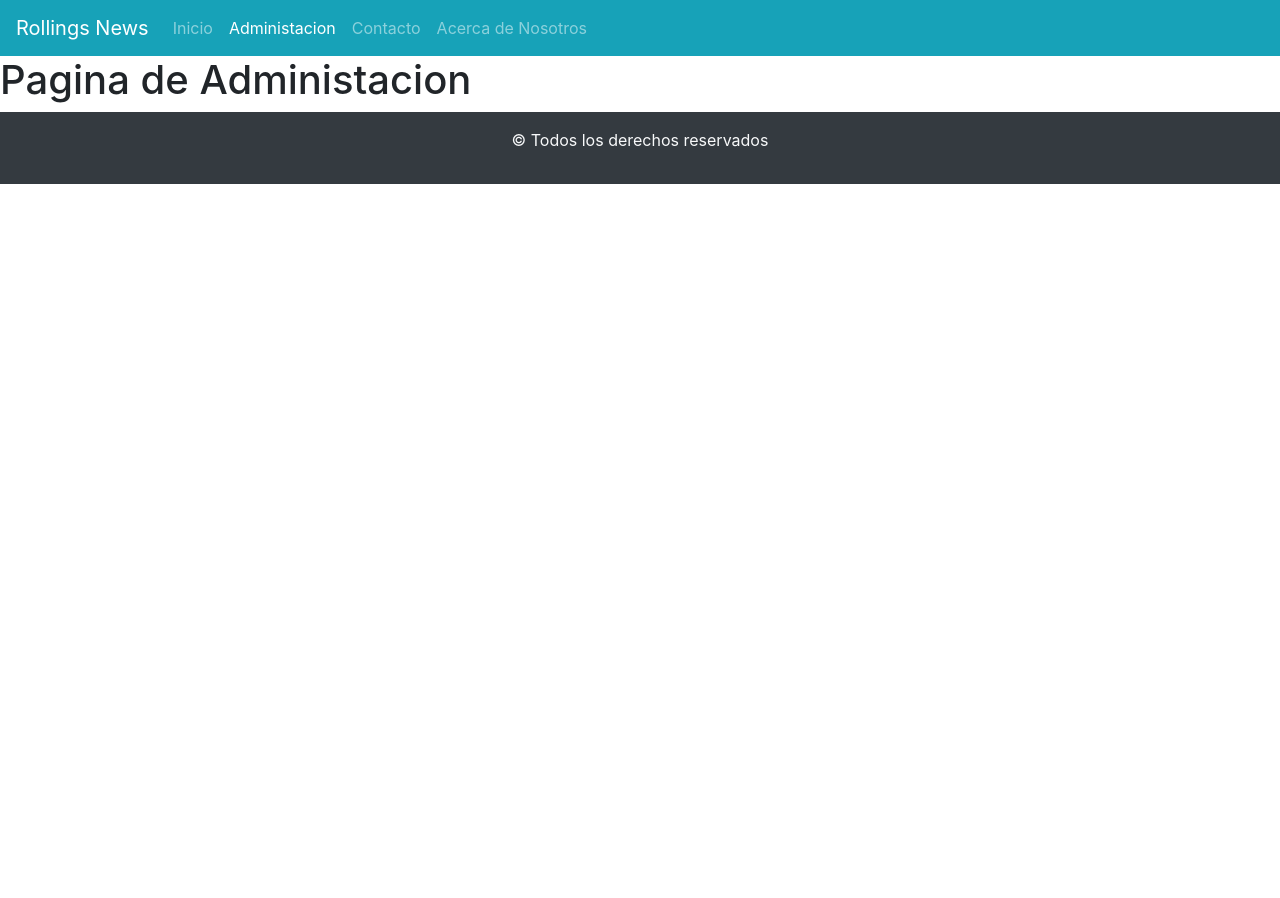
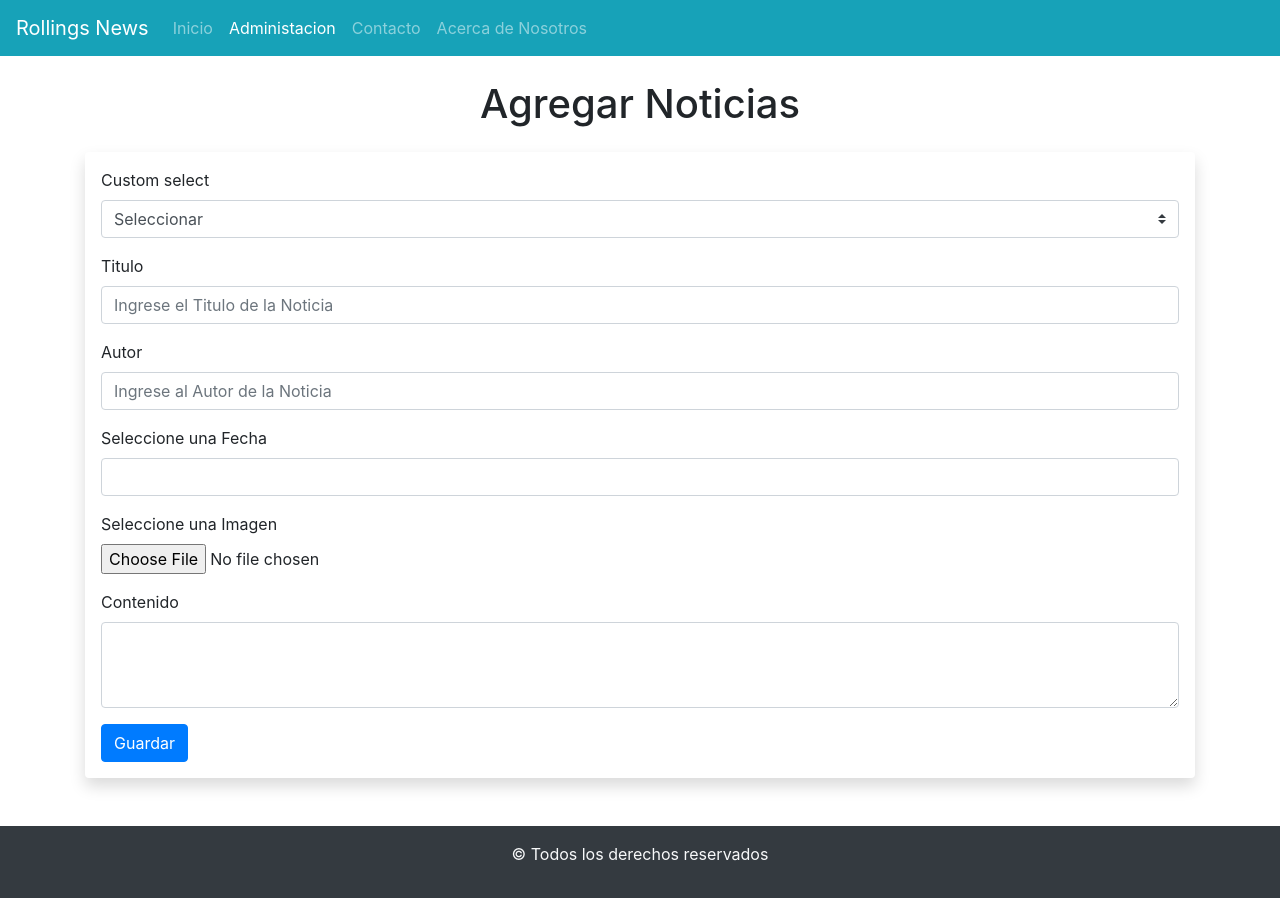
Before and after one commit to OttoCab/RollingNews, a React (Create React App) app: page /ADM in a window 1280 px wide. Before the commit the page ends 800 px from the top, so only its background shows below. Built offline with nearby package versions, Linux system fonts and the light colour scheme.

Commit message:
se empieza a crear el maquetado de agregarNoticia

```diff
--- a/package.json
+++ b/package.json
@@ -10,6 +10,7 @@
     "bootstrap": "^4.6.0",
     "react": "^17.0.2",
     "react-bootstrap": "^1.5.2",
+    "react-calendar": "^3.4.0",
     "react-dom": "^17.0.2",
     "react-router-dom": "^5.2.0",
     "react-scripts": "4.0.3",
--- a/src/App.js
+++ b/src/App.js
@@ -8,6 +8,7 @@ import PgADM from './components/ADM/PgADM';
 import Contacto from './components/Contacto';
 import ADN from './components/ADN';
 import "bootstrap/dist/css/bootstrap.min.css";
+import AgregarNoticia from './components/ADM/AgregarNoticia';
 
 function App() {
   return (
@@ -17,8 +18,8 @@ function App() {
         <Route exact path="/">
           <Inicio></Inicio>
         </Route>
-        <Route exact path="/adm">
-          <PgADM></PgADM>
+        <Route exact path="/ADM">
+          <AgregarNoticia></AgregarNoticia>
         </Route>
         <Route exact path="/contact">
           <Contacto></Contacto>
--- /dev/null
+++ b/src/components/ADM/AgregarNoticia.js
@@ -0,0 +1,55 @@
+import React from "react";
+import { Container, Form, Button } from "react-bootstrap";
+
+const AgregarNoticia = () => {
+  return (
+    <Container>
+      <h1 className="text-center my-4">Agregar Noticias</h1>
+      <Form className="my-4 shadow p-3 mb-5 bg-body rounded">
+        <Form.Group controlId="exampleForm.SelectCustom">
+          <Form.Label>Custom select</Form.Label>
+          <Form.Control as="select" custom>
+            <option>Seleccionar</option>
+            <option>Actualidad</option>
+            <option>Politica</option>
+            <option>Deporte</option>
+            <option>Espectaculo</option>
+            <option>Economia</option>
+            <option>Policiales</option>
+          </Form.Control>
+        </Form.Group>
+
+        <Form.Group>
+          <Form.Label>Titulo</Form.Label>
+          <Form.Control
+            type="text"
+            placeholder="Ingrese el Titulo de la Noticia"
+          />
+        </Form.Group>
+        <Form.Group>
+          <Form.Label>Autor</Form.Label>
+          <Form.Control
+            type="text"
+            placeholder="Ingrese al Autor de la Noticia"
+          />
+        </Form.Group>
+        <Form.Group>
+          <Form.Label>Seleccione una Fecha</Form.Label>
+          <Form.Control type="text" />
+        </Form.Group>
+        <Form.Group>
+          <Form.File label="Seleccione una Imagen" />
+        </Form.Group>
+        <Form.Group>
+          <Form.Label>Contenido</Form.Label>
+          <Form.Control as="textarea" rows={3} />
+        </Form.Group>
+        <Button variant="primary" type="submit">
+          Guardar
+        </Button>
+      </Form>
+    </Container>
+  );
+};
+
+export default AgregarNoticia;
--- a/src/components/ADM/PgADM.js
+++ b/src/components/ADM/PgADM.js
@@ -1,10 +1,11 @@
 import React from 'react';
+import {Container} from 'react-bootstrap'
 
 const PgADM = () => {
     return (
-        <div>
-            <h1>Pagina de Administacion</h1>
-        </div>
+        <Container>
+            <h1 className= "text-center">Bienvenido Administrador</h1>
+        </Container>
     );
 };
 
```
Also changed, not shown: src/components/ADM/AgregarCategoria.js (added, +11 -0 lines), src/components/ADM/ItemNoticia.js (+20 -0 lines), src/components/ADM/ListaNoticia.js (+12 -0 lines), src/components/ADM/Categorias.js (added), 1 other file (tests, documents, lock files or other folders).
